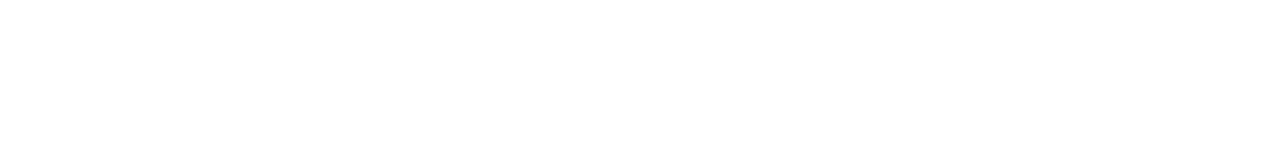
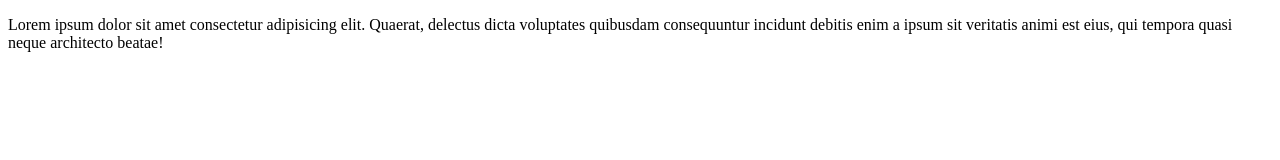
Before and after one commit to CristianGonzalez76/test-repositorio, a plain HTML site: page index.html in a window 1280 px wide. Drawn offline with Linux system fonts and the light colour scheme.

Commit message:
agregado contenedor 1

```diff
--- a/index.html
+++ b/index.html
@@ -8,5 +8,12 @@
 </head>
 <body>
 
+    <!--DIV CONTENEDOR 1-->
+    <div class="container">
+        <div class="row">
+            <p>Lorem ipsum dolor sit amet consectetur adipisicing elit. Quaerat, delectus dicta voluptates quibusdam consequuntur incidunt debitis enim a ipsum sit veritatis animi est eius, qui tempora quasi neque architecto beatae!</p>
+        </div>
+    </div>
+
 </body>
 </html>
```
